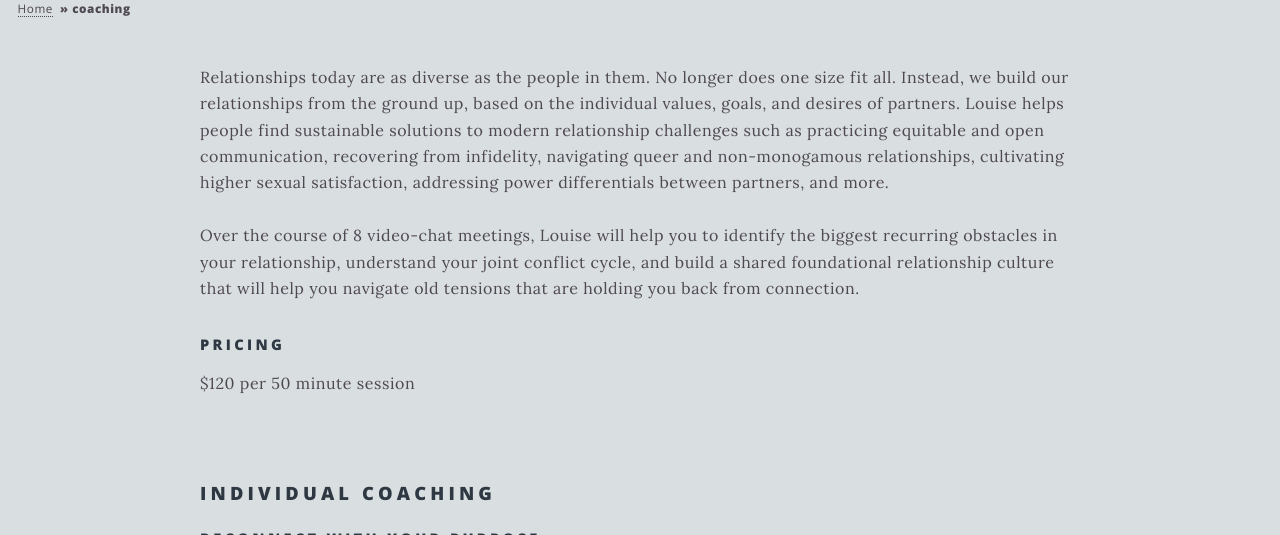
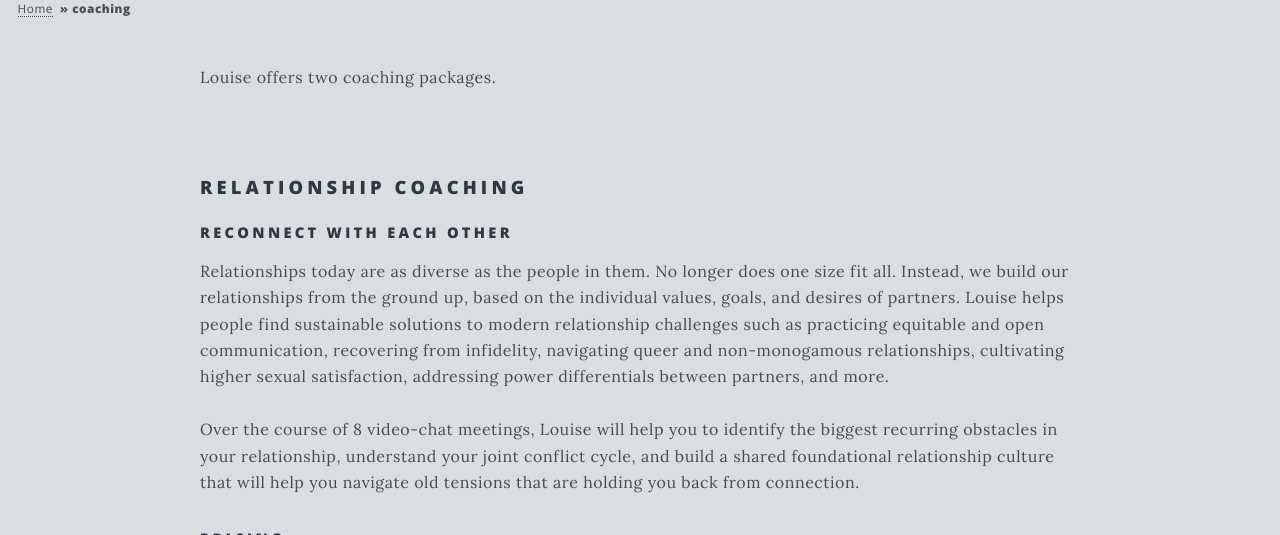
Before and after one commit to lehead/lehead.github.io, a Jekyll site: the page built from _pages/coaching.html, in a window 1280 px wide and 900 px high, cut to the strip 365-900 px from the top of the window. Built offline with Jekyll 4.4.1, drawn with Linux system fonts in a browser that asks for light colours.

Commit message:
edit coaching

```diff
--- a/_pages/coaching.html
+++ b/_pages/coaching.html
@@ -7,8 +7,8 @@ image: couplereddress_omar-lopez-1104241-unsplash.jpg
 background-image: couplereddress_omar-lopez-1104241-unsplash.jpg
 ---
 
-<!-- <body>
-   <p>Louise supports relationships and individuals in overcoming persistent barriers to growth and connection.
+<body>
+   <p>Louise offers two coaching packages.
 
    </p>
 
@@ -16,7 +16,7 @@ background-image: couplereddress_omar-lopez-1104241-unsplash.jpg
 </body>
 
 <h2>Relationship Coaching</h2>
-<h4>Reconnect with each other</h4> -->
+<h4>Reconnect with each other</h4>
 <p>
   Relationships today are as diverse as the people in them. No longer does one size fit all.
   Instead, we build our relationships from the ground up, based on the individual values, goals,
```
